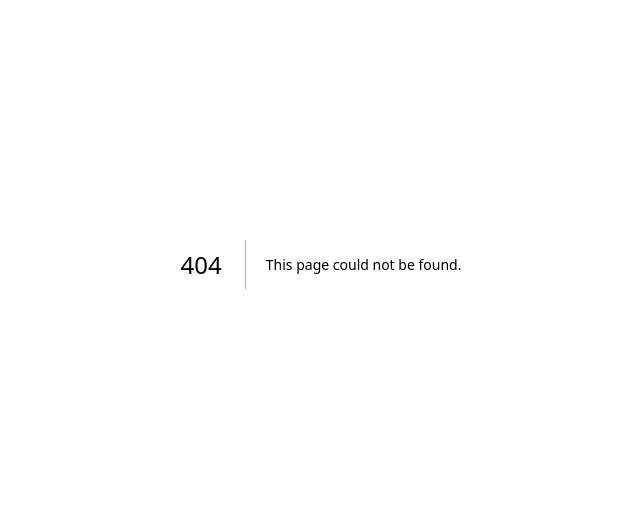
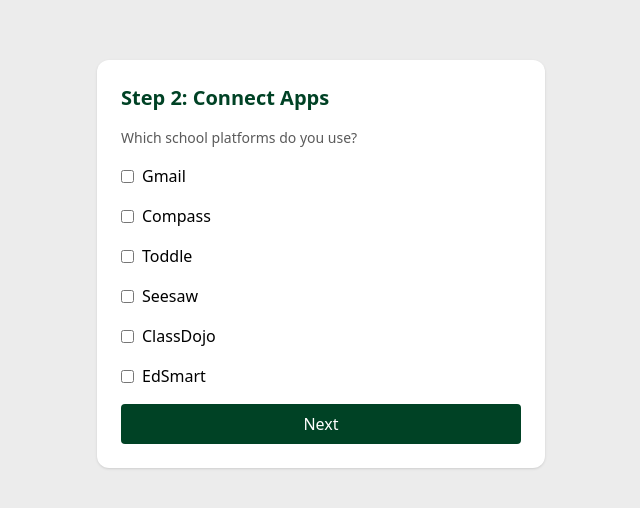
Before and after one commit to LHN-ENT/SchoolMate, a Next.js app: page /onboarding/step2 in a window 1280 px wide. Before the commit this address had no page. Shown: the part 136-644 px from the top of the page, without its empty margins (319-959 px from the left). Built offline with nearby package versions, Linux system fonts and the light colour scheme.

Commit message:
onboarding step2 for connected app selection.tsx

```diff
--- /dev/null
+++ b/pages/onboarding/step2.tsx
@@ -0,0 +1,46 @@
+import { useRouter } from 'next/router'
+import { useState } from 'react'
+
+export default function Step2() {
+  const router = useRouter()
+  const [apps, setApps] = useState<string[]>([])
+
+  const handleToggle = (app: string) => {
+    setApps(prev =>
+      prev.includes(app) ? prev.filter(a => a !== app) : [...prev, app]
+    )
+  }
+
+  const handleSubmit = (e) => {
+    e.preventDefault()
+    localStorage.setItem('connectedApps', JSON.stringify(apps))
+    router.push('/onboarding/step3')
+  }
+
+  const availableApps = ['Gmail', 'Compass', 'Toddle', 'Seesaw', 'ClassDojo', 'EdSmart']
+
+  return (
+    <form onSubmit={handleSubmit} className="min-h-screen flex items-center justify-center bg-[#ECECEC] px-4">
+      <div className="bg-white rounded-xl p-6 shadow max-w-md w-full space-y-4">
+        <h2 className="text-xl font-semibold text-[#004225]">Step 2: Connect Apps</h2>
+        <p className="text-[#5A5A5A] text-sm">Which school platforms do you use?</p>
+
+        {availableApps.map(app => (
+          <label key={app} className="flex items-center space-x-2">
+            <input
+              type="checkbox"
+              checked={apps.includes(app)}
+              onChange={() => handleToggle(app)}
+              className="accent-[#004225]"
+            />
+            <span>{app}</span>
+          </label>
+        ))}
+
+        <button type="submit" className="w-full py-2 bg-[#004225] text-white rounded">
+          Next
+        </button>
+      </div>
+    </form>
+  )
+}
```
